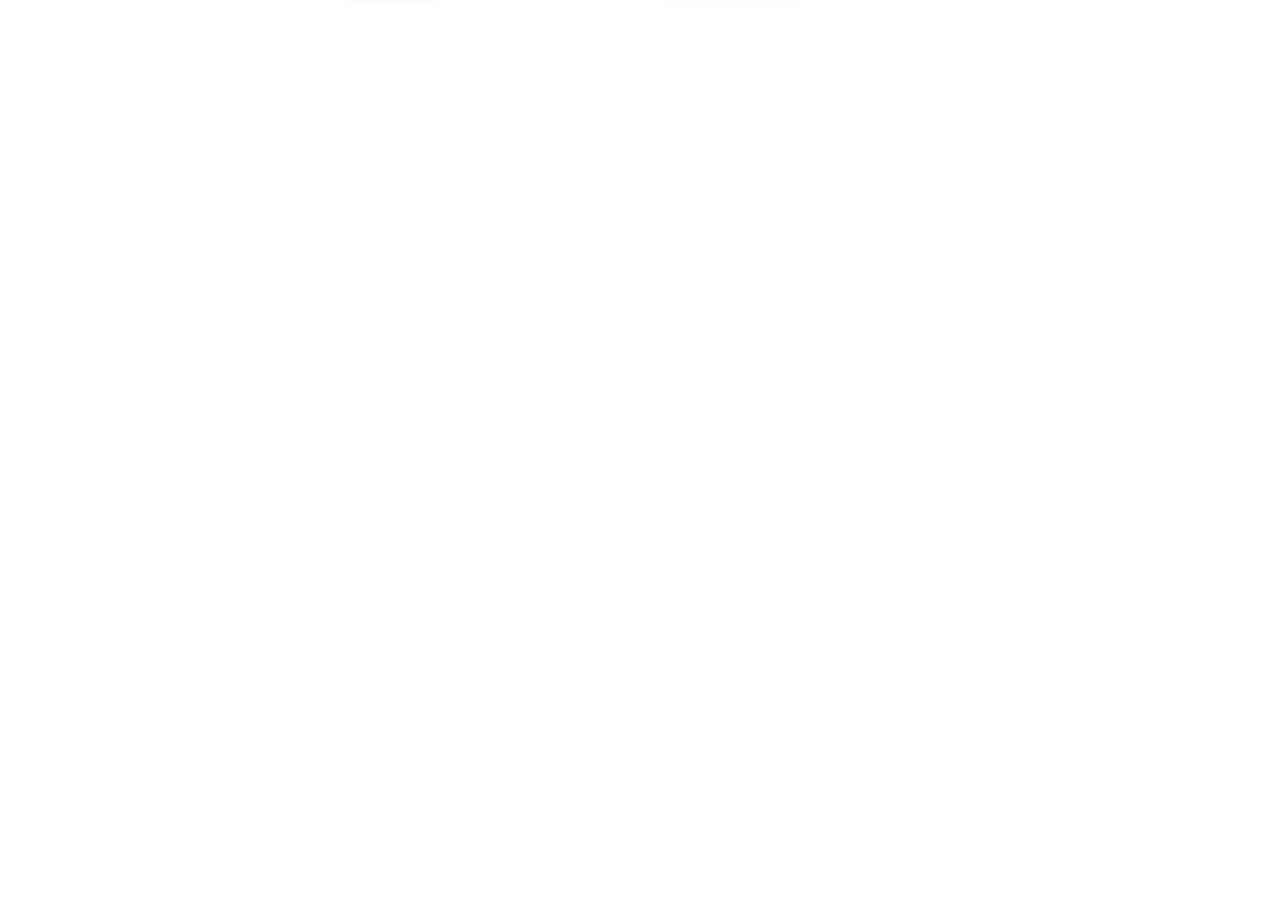
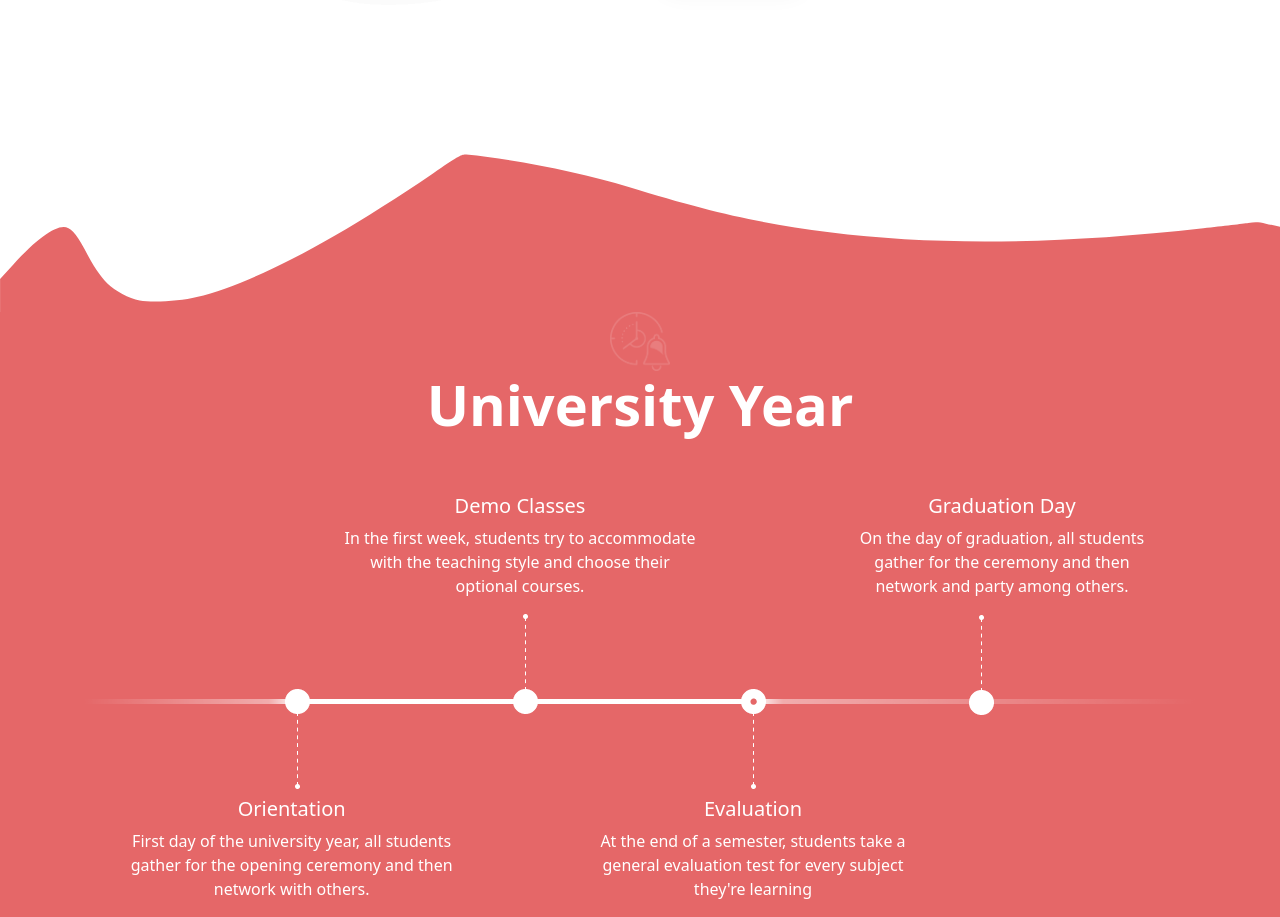
Before and after one commit to TALEX1995/Midterm-Project, a Vue app: page / in a window 1280 px wide. Shown: the part 2463-3380 px from the top of the page. Before the commit the page ends 2590 px from the top, so only its background shows below. Built offline with nearby package versions, Linux system fonts and the light colour scheme.

Commit message:
Added MainSectionUniversityYear

```diff
--- a/src/components/AppMain.vue
+++ b/src/components/AppMain.vue
@@ -1,10 +1,11 @@
 <script>
 import MainSectionCourses from './MainSubComponents/MainSectionCourses.vue';
 import MainSectionFaculties from './MainSubComponents/MainSectionFaculties.vue';
+import MainSectionUniversityYear from './MainSubComponents/MainSectionUniversityYear.vue';
 
 export default {
     components: {
-        MainSectionCourses, MainSectionFaculties,
+        MainSectionCourses, MainSectionFaculties, MainSectionUniversityYear,
     }
 }
 </script>
@@ -14,6 +15,7 @@
     <main>
         <MainSectionCourses />
         <MainSectionFaculties />
+        <MainSectionUniversityYear />
     </main>
 </template>
 
--- /dev/null
+++ b/src/components/MainSubComponents/MainSectionUniversityYear.vue
@@ -0,0 +1,87 @@
+<script></script>
+
+<template>
+    <div class="wave-top"></div>
+    <section>
+        <div class="container">
+            <!-- Title -->
+            <div>
+                <img class="clock-img" src="../../assets/img/Clock-and-Bell.png" alt="Clock">
+                <h1>University Year</h1>
+            </div>
+
+            <!-- Datetime -->
+            <div class="row justify-content-end">
+                <div class="col-4 text-center demo">
+                    <h5>Demo Classes</h5>
+                    <p>In the first week, students try to accommodate with the teaching style and choose their optional
+                        courses.</p>
+                </div>
+                <div class="col-4 text-center pe-5">
+                    <h5>Graduation Day</h5>
+                    <p>On the day of graduation, all students gather for the ceremony and then network and party among
+                        others.</p>
+                </div>
+            </div>
+            <div class="row">
+                <div class="col-12">
+                    <img class="timeline" src="../../assets/img/Timeline-Item.png" alt="Timeline">
+                </div>
+            </div>
+            <div class="row justify-content-around">
+                <div class="col-4 text-center">
+                    <h5 class="pt-2">Orientation</h5>
+                    <p>First day of the university year, all students gather for the opening ceremony and then network with
+                        others.</p>
+                </div>
+                <div class="col-4 text-center ps-5">
+                    <h5 class="pt-2">Evaluation</h5>
+                    <p>At the end of a semester, students take a general evaluation test for every subject they're learning
+                    </p>
+                </div>
+                <div class="col-2"></div>
+            </div>
+        </div>
+    </section>
+</template>
+
+<style lang="scss" scoped>
+@use '../../assets/scss/vars' as *;
+
+
+.wave-top {
+    background-image: url(../../assets/svg/svg-0.svg);
+    height: 185px;
+    background-repeat: no-repeat;
+}
+
+section {
+    background-color: $salmon;
+}
+
+.clock-img {
+    margin: auto;
+    max-width: 60px;
+}
+
+h1 {
+    font-size: $rem350;
+    font-weight: 800;
+    color: $white;
+    text-align: center;
+    padding-bottom: $rem3;
+}
+
+section {
+    color: $white;
+}
+
+.timeline {
+    width: 100%;
+    height: auto;
+}
+
+.demo {
+    margin-right: 120px;
+}
+</style>
```
